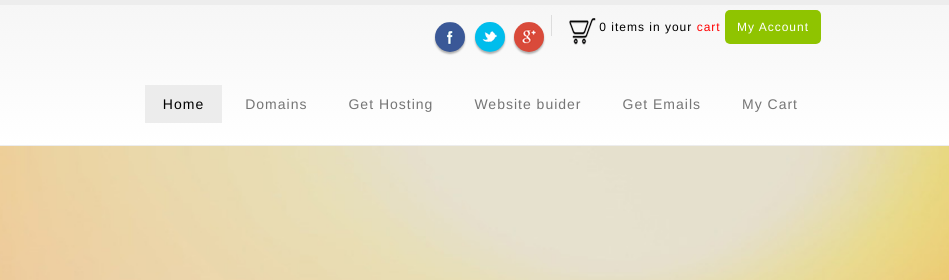
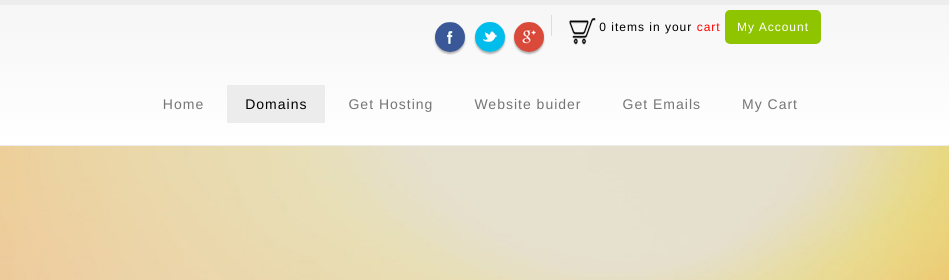
Before and after one commit to naveen052/rodbynaveen, a plain HTML site: page email-services.html in a window 1280 px wide. Shown: the top 280 px of the page, 331-1280 px from the left. Drawn offline with Linux system fonts and the light colour scheme.

Commit message:
Update email-services.html

```diff
--- a/email-services.html
+++ b/email-services.html
@@ -35,8 +35,8 @@
 					<img src="assets/images/logo.png" alt="Rockstar Of Design"></a>
 				<nav class="nav-bar right">
 					<ul id="nav">
-						<li><a href="index.html" class="current selected">Home</a></li>
-						<li><a href="#">Domains</a>
+						<li><a href="index.html">Home</a></li>
+						<li><a href="#" class="current selected">Domains</a>
 							<ul>
 								<li><a href="domain-search.html">Search Domains</a></li>
 								<li><a href="premium-domain.html">Premium Domains</a></li>
```
